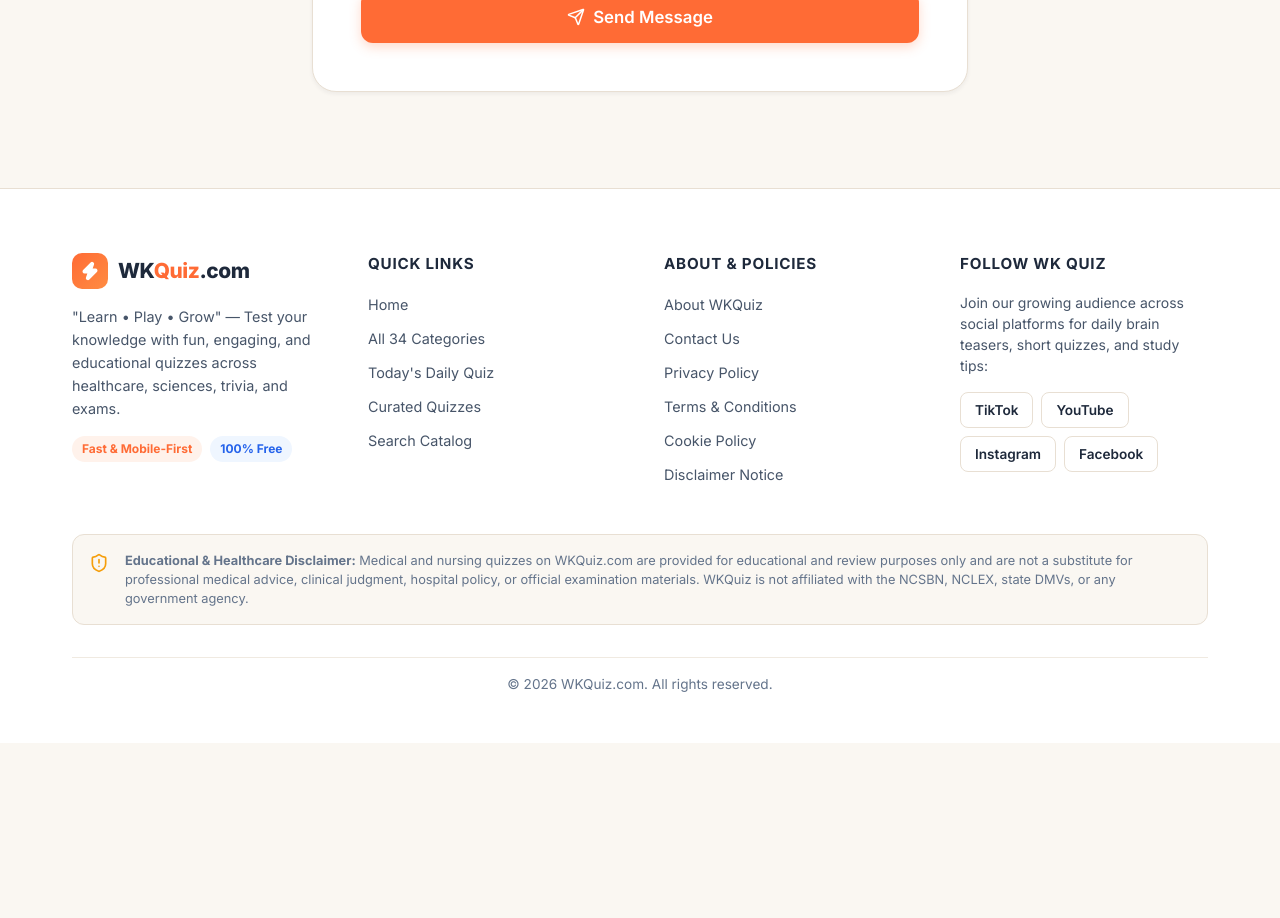
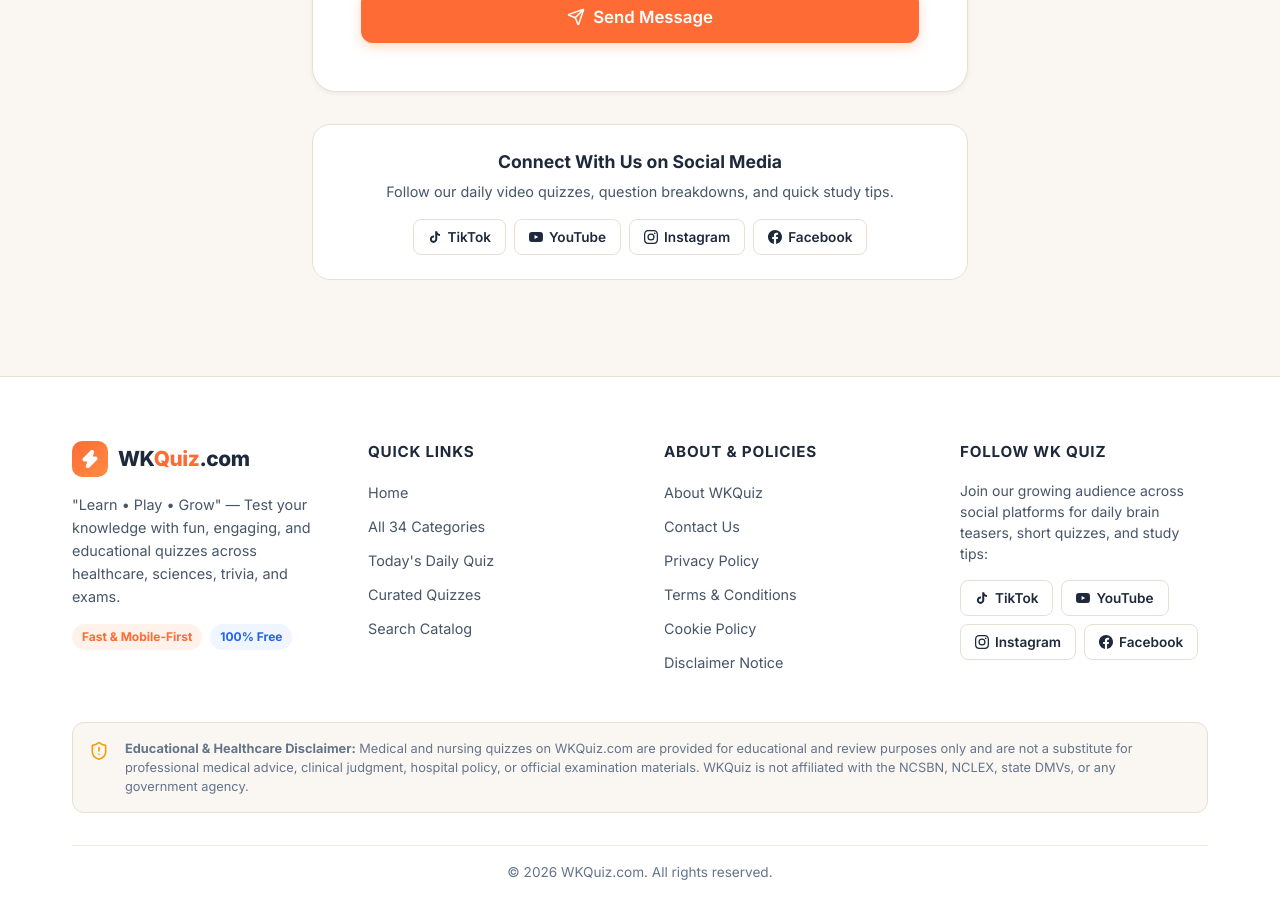
Before and after one commit to soulinmotionn-source/wk-quiz2.0, a React (Vite) app: page /contact in a window 1280 px wide. Shown: the part 820-1738 px from the top of the page. Before the commit the page ends 1563 px from the top, so only its background shows below. Built offline with nearby package versions, Linux system fonts and the light colour scheme.

Commit message:
Add Google Analytics (G-PEVFZLT56S) and official social media links

```diff
--- a/index.html
+++ b/index.html
@@ -3,6 +3,16 @@
   <head>
     <meta charset="UTF-8" />
     <meta name="viewport" content="width=device-width, initial-scale=1.0" />
+
+    <!-- Google tag (gtag.js) -->
+    <script async src="https://www.googletagmanager.com/gtag/js?id=G-PEVFZLT56S"></script>
+    <script>
+      window.dataLayer = window.dataLayer || [];
+      function gtag(){dataLayer.push(arguments);}
+      gtag('js', new Date());
+
+      gtag('config', 'G-PEVFZLT56S');
+    </script>
     <link rel="icon" type="image/svg+xml" href="/favicon.svg" />
     <link rel="manifest" href="/manifest.json" />
     <meta name="theme-color" content="#FF6B35" />
--- a/src/components/layout/Footer.tsx
+++ b/src/components/layout/Footer.tsx
@@ -194,36 +194,56 @@ export const Footer: React.FC = () => {
             </p>
             <div style={{ display: 'flex', flexWrap: 'wrap', gap: 'var(--space-sm)' }}>
               <a
-                href="#tiktok"
-                onClick={e => e.preventDefault()}
+                href="https://tiktok.com/@wkquizs"
+                target="_blank"
+                rel="noopener noreferrer"
                 className="btn btn-secondary btn-sm"
-                title="Follow on TikTok"
+                title="Follow on TikTok (@wkquizs)"
+                style={{ display: 'inline-flex', alignItems: 'center', gap: '6px' }}
               >
-                TikTok
+                <svg width="14" height="14" viewBox="0 0 24 24" fill="currentColor">
+                  <path d="M19.59 6.69a4.83 4.83 0 0 1-3.77-4.25V2h-3.45v13.67a2.89 2.89 0 0 1-5.2 1.74 2.89 2.89 0 0 1 2.31-4.64 2.93 2.93 0 0 1 .88.13V9.4a6.84 6.84 0 0 0-1-.05A6.33 6.33 0 0 0 5 20.1a6.34 6.34 0 0 0 10.86-4.43v-7a8.16 8.16 0 0 0 4.77 1.52v-3.4a4.85 4.85 0 0 1-1.04-.1z" />
+                </svg>
+                <span>TikTok</span>
               </a>
               <a
-                href="#youtube"
-                onClick={e => e.preventDefault()}
+                href="https://www.youtube.com/channel/UCeEZz94n1bmsnezrF3aI6fw"
+                target="_blank"
+                rel="noopener noreferrer"
                 className="btn btn-secondary btn-sm"
                 title="Subscribe on YouTube"
+                style={{ display: 'inline-flex', alignItems: 'center', gap: '6px' }}
               >
-                YouTube
+                <svg width="14" height="14" viewBox="0 0 24 24" fill="currentColor">
+                  <path d="M23.498 6.186a3.016 3.016 0 0 0-2.122-2.136C19.505 3.545 12 3.545 12 3.545s-7.505 0-9.377.505A3.017 3.017 0 0 0 .502 6.186C0 8.07 0 12 0 12s0 3.93.502 5.814a3.016 3.016 0 0 0 2.122 2.136c1.871.505 9.376.505 9.376.505s7.505 0 9.377-.505a3.015 3.015 0 0 0 2.122-2.136C24 15.93 24 12 24 12s0-3.93-.502-5.814zM9.545 15.568V8.432L15.818 12l-6.273 3.568z" />
+                </svg>
+                <span>YouTube</span>
               </a>
               <a
-                href="#instagram"
-                onClick={e => e.preventDefault()}
+                href="https://www.instagram.com/wkquiz/"
+                target="_blank"
+                rel="noopener noreferrer"
                 className="btn btn-secondary btn-sm"
-                title="Follow on Instagram"
+                title="Follow on Instagram (@wkquiz)"
+                style={{ display: 'inline-flex', alignItems: 'center', gap: '6px' }}
               >
-                Instagram
+                <svg width="14" height="14" viewBox="0 0 24 24" fill="currentColor">
+                  <path d="M12 2.163c3.204 0 3.584.012 4.85.07 3.252.148 4.771 1.691 4.919 4.919.058 1.265.069 1.645.069 4.849 0 3.205-.012 3.584-.069 4.849-.149 3.225-1.664 4.771-4.919 4.919-1.266.058-1.644.07-4.85.07-3.204 0-3.584-.012-4.849-.07-3.26-.149-4.771-1.699-4.919-4.92-.058-1.265-.07-1.644-.07-4.849 0-3.204.013-3.583.07-4.849.149-3.227 1.664-4.771 4.919-4.919 1.266-.057 1.645-.069 4.849-.069zm0-2.163c-3.259 0-3.667.014-4.947.072-4.358.2-6.78 2.618-6.98 6.98-.059 1.281-.073 1.689-.073 4.948 0 3.259.014 3.668.072 4.948.2 4.358 2.618 6.78 6.98 6.98 1.281.058 1.689.072 4.948.072 3.259 0 3.668-.014 4.948-.072 4.354-.2 6.782-2.618 6.979-6.98.059-1.28.073-1.689.073-4.948 0-3.259-.014-3.667-.072-4.947-.196-4.354-2.617-6.78-6.979-6.98-1.281-.059-1.69-.073-4.949-.073zm0 5.838a6.162 6.162 0 1 0 0 12.324 6.162 6.162 0 0 0 0-12.324zm0 10.162a4 4 0 1 1 0-8 4 4 0 0 1 0 8zm6.406-11.845a1.44 1.44 0 1 0 0 2.881 1.44 1.44 0 0 0 0-2.881z" />
+                </svg>
+                <span>Instagram</span>
               </a>
               <a
-                href="#facebook"
-                onClick={e => e.preventDefault()}
+                href="https://www.facebook.com/wkquiz"
+                target="_blank"
+                rel="noopener noreferrer"
                 className="btn btn-secondary btn-sm"
                 title="Like on Facebook"
+                style={{ display: 'inline-flex', alignItems: 'center', gap: '6px' }}
               >
-                Facebook
+                <svg width="14" height="14" viewBox="0 0 24 24" fill="currentColor">
+                  <path d="M24 12.073c0-6.627-5.373-12-12-12s-12 5.373-12 12c0 5.99 4.388 10.954 10.125 11.854v-8.385H7.078v-3.47h3.047V9.43c0-3.007 1.792-4.669 4.533-4.669 1.312 0 2.686.235 2.686.235v2.953H15.83c-1.491 0-1.956.925-1.956 1.874v2.25h3.328l-.532 3.47h-2.796v8.385C19.612 23.027 24 18.062 24 12.073z" />
+                </svg>
+                <span>Facebook</span>
               </a>
             </div>
           </div>
--- a/src/generated/question-stats.json
+++ b/src/generated/question-stats.json
@@ -1,5 +1,5 @@
 {
-  "generatedAt": "2026-09-14T07:14:48.661Z",
+  "generatedAt": "2026-09-16T11:41:14.234Z",
   "totalQuestions": 5000,
   "activeQuestions": 5000,
   "inactiveQuestions": 0,
--- a/src/pages/ContactPage.tsx
+++ b/src/pages/ContactPage.tsx
@@ -165,6 +165,73 @@ export const ContactPage: React.FC = () => {
             </form>
           )}
         </div>
+
+        {/* Social Connection */}
+        <div
+          style={{
+            marginTop: 'var(--space-xl)',
+            textAlign: 'center',
+            padding: 'var(--space-lg)',
+            backgroundColor: 'var(--color-surface)',
+            border: '1px solid var(--color-border)',
+            borderRadius: 'var(--radius-lg)'
+          }}
+        >
+          <h2 style={{ fontSize: '1.1rem', fontWeight: 700, marginBottom: '6px' }}>Connect With Us on Social Media</h2>
+          <p style={{ color: 'var(--color-text-secondary)', fontSize: '0.9rem', marginBottom: 'var(--space-md)' }}>
+            Follow our daily video quizzes, question breakdowns, and quick study tips.
+          </p>
+          <div style={{ display: 'flex', justifyContent: 'center', flexWrap: 'wrap', gap: 'var(--space-sm)' }}>
+            <a
+              href="https://tiktok.com/@wkquizs"
+              target="_blank"
+              rel="noopener noreferrer"
+              className="btn btn-secondary btn-sm"
+              style={{ display: 'inline-flex', alignItems: 'center', gap: '6px' }}
+            >
+              <svg width="14" height="14" viewBox="0 0 24 24" fill="currentColor">
+                <path d="M19.59 6.69a4.83 4.83 0 0 1-3.77-4.25V2h-3.45v13.67a2.89 2.89 0 0 1-5.2 1.74 2.89 2.89 0 0 1 2.31-4.64 2.93 2.93 0 0 1 .88.13V9.4a6.84 6.84 0 0 0-1-.05A6.33 6.33 0 0 0 5 20.1a6.34 6.34 0 0 0 10.86-4.43v-7a8.16 8.16 0 0 0 4.77 1.52v-3.4a4.85 4.85 0 0 1-1.04-.1z" />
+              </svg>
+              <span>TikTok</span>
+            </a>
+            <a
+              href="https://www.youtube.com/channel/UCeEZz94n1bmsnezrF3aI6fw"
+              target="_blank"
+              rel="noopener noreferrer"
+              className="btn btn-secondary btn-sm"
+              style={{ display: 'inline-flex', alignItems: 'center', gap: '6px' }}
+            >
+              <svg width="14" height="14" viewBox="0 0 24 24" fill="currentColor">
+                <path d="M23.498 6.186a3.016 3.016 0 0 0-2.122-2.136C19.505 3.545 12 3.545 12 3.545s-7.505 0-9.377.505A3.017 3.017 0 0 0 .502 6.186C0 8.07 0 12 0 12s0 3.93.502 5.814a3.016 3.016 0 0 0 2.122 2.136c1.871.505 9.376.505 9.376.505s7.505 0 9.377-.505a3.015 3.015 0 0 0 2.122-2.136C24 15.93 24 12 24 12s0-3.93-.502-5.814zM9.545 15.568V8.432L15.818 12l-6.273 3.568z" />
+              </svg>
+              <span>YouTube</span>
+            </a>
+            <a
+              href="https://www.instagram.com/wkquiz/"
+              target="_blank"
+              rel="noopener noreferrer"
+              className="btn btn-secondary btn-sm"
+              style={{ display: 'inline-flex', alignItems: 'center', gap: '6px' }}
+            >
+              <svg width="14" height="14" viewBox="0 0 24 24" fill="currentColor">
+                <path d="M12 2.163c3.204 0 3.584.012 4.85.07 3.252.148 4.771 1.691 4.919 4.919.058 1.265.069 1.645.069 4.849 0 3.205-.012 3.584-.069 4.849-.149 3.225-1.664 4.771-4.919 4.919-1.266.058-1.644.07-4.85.07-3.204 0-3.584-.012-4.849-.07-3.26-.149-4.771-1.699-4.919-4.92-.058-1.265-.07-1.644-.07-4.849 0-3.204.013-3.583.07-4.849.149-3.227 1.664-4.771 4.919-4.919 1.266-.057 1.645-.069 4.849-.069zm0-2.163c-3.259 0-3.667.014-4.947.072-4.358.2-6.78 2.618-6.98 6.98-.059 1.281-.073 1.689-.073 4.948 0 3.259.014 3.668.072 4.948.2 4.358 2.618 6.78 6.98 6.98 1.281.058 1.689.072 4.948.072 3.259 0 3.668-.014 4.948-.072 4.354-.2 6.782-2.618 6.979-6.98.059-1.28.073-1.689.073-4.948 0-3.259-.014-3.667-.072-4.947-.196-4.354-2.617-6.78-6.979-6.98-1.281-.059-1.69-.073-4.949-.073zm0 5.838a6.162 6.162 0 1 0 0 12.324 6.162 6.162 0 0 0 0-12.324zm0 10.162a4 4 0 1 1 0-8 4 4 0 0 1 0 8zm6.406-11.845a1.44 1.44 0 1 0 0 2.881 1.44 1.44 0 0 0 0-2.881z" />
+              </svg>
+              <span>Instagram</span>
+            </a>
+            <a
+              href="https://www.facebook.com/wkquiz"
+              target="_blank"
+              rel="noopener noreferrer"
+              className="btn btn-secondary btn-sm"
+              style={{ display: 'inline-flex', alignItems: 'center', gap: '6px' }}
+            >
+              <svg width="14" height="14" viewBox="0 0 24 24" fill="currentColor">
+                <path d="M24 12.073c0-6.627-5.373-12-12-12s-12 5.373-12 12c0 5.99 4.388 10.954 10.125 11.854v-8.385H7.078v-3.47h3.047V9.43c0-3.007 1.792-4.669 4.533-4.669 1.312 0 2.686.235 2.686.235v2.953H15.83c-1.491 0-1.956.925-1.956 1.874v2.25h3.328l-.532 3.47h-2.796v8.385C19.612 23.027 24 18.062 24 12.073z" />
+              </svg>
+              <span>Facebook</span>
+            </a>
+          </div>
+        </div>
       </div>
     </div>
   );
```
